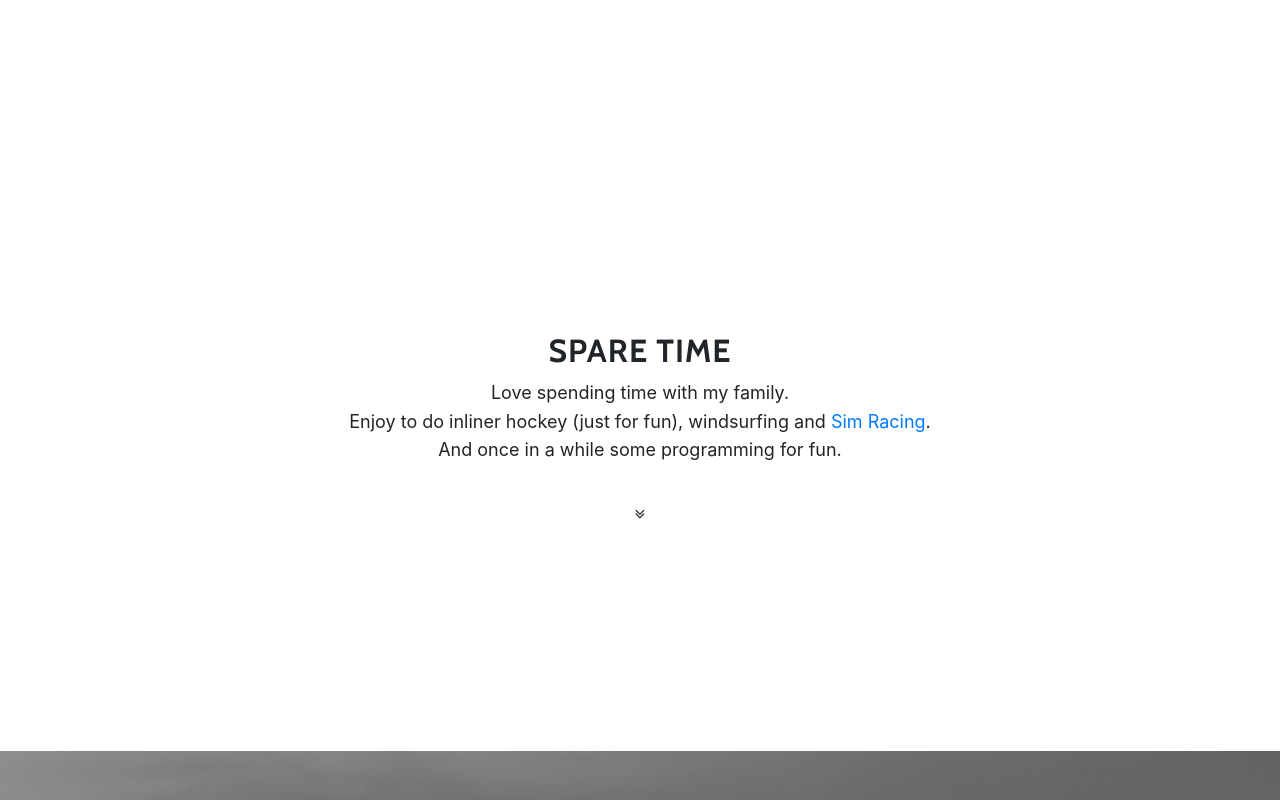
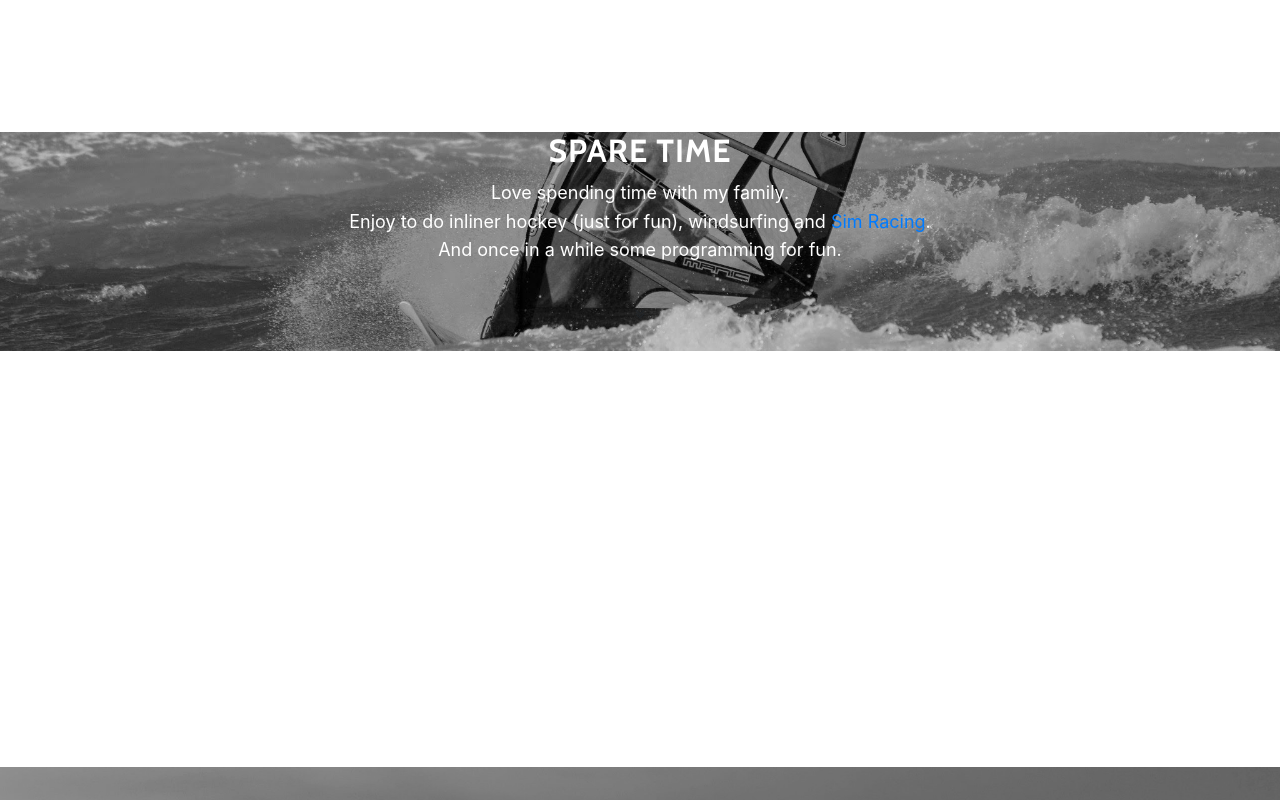
Before and after one commit to phaase/myhomepage, a website with bundled scripts: page index.html in a window 1280 px wide. Shown: the part 1800-2600 px from the top of the page. Built offline with nearby package versions, Linux system fonts and the light colour scheme.

Commit message:
Add windsurfing picture and dummy section

```diff
--- a/css/grayscale.css
+++ b/css/grayscale.css
@@ -188,9 +188,9 @@ a:focus, a:hover {
   padding-bottom: 150px;
 }
 
-.about-section {
+.sparetime-section {
   color: white;
-  background: url("../img/IMG_20513_3.jpg") no-repeat center center scroll;
+  background: url("../img/IMG_3425(2).JPG") no-repeat center center scroll;
   background-color: black;
   -webkit-background-size: 100% ;
   -moz-background-size: 100% ;
--- a/index.html
+++ b/index.html
@@ -97,7 +97,7 @@
     </section>
 
       <!-- Spare time section -->
-      <section id="sparetime" class="content-section text-center">
+      <section id="sparetime" class="sparetime-section text-center">
         <div class="container">
           <div class="row">
             <div class="col-lg-8 mx-auto">
@@ -112,6 +112,16 @@
         </div>
       </section>
 
+   <!-- Dummy Section -->
+   <section id="about" class="content-section text-center">
+    <div class="container">
+      <div class="row">
+        <div class="col-lg-8 mx-auto">
+          <p> </p>
+        </div>
+      </div>
+    </div>
+  </section>
 
     <!-- Download Section -->
     <!-- <section id="download" class="download-section content-section text-center">
```
